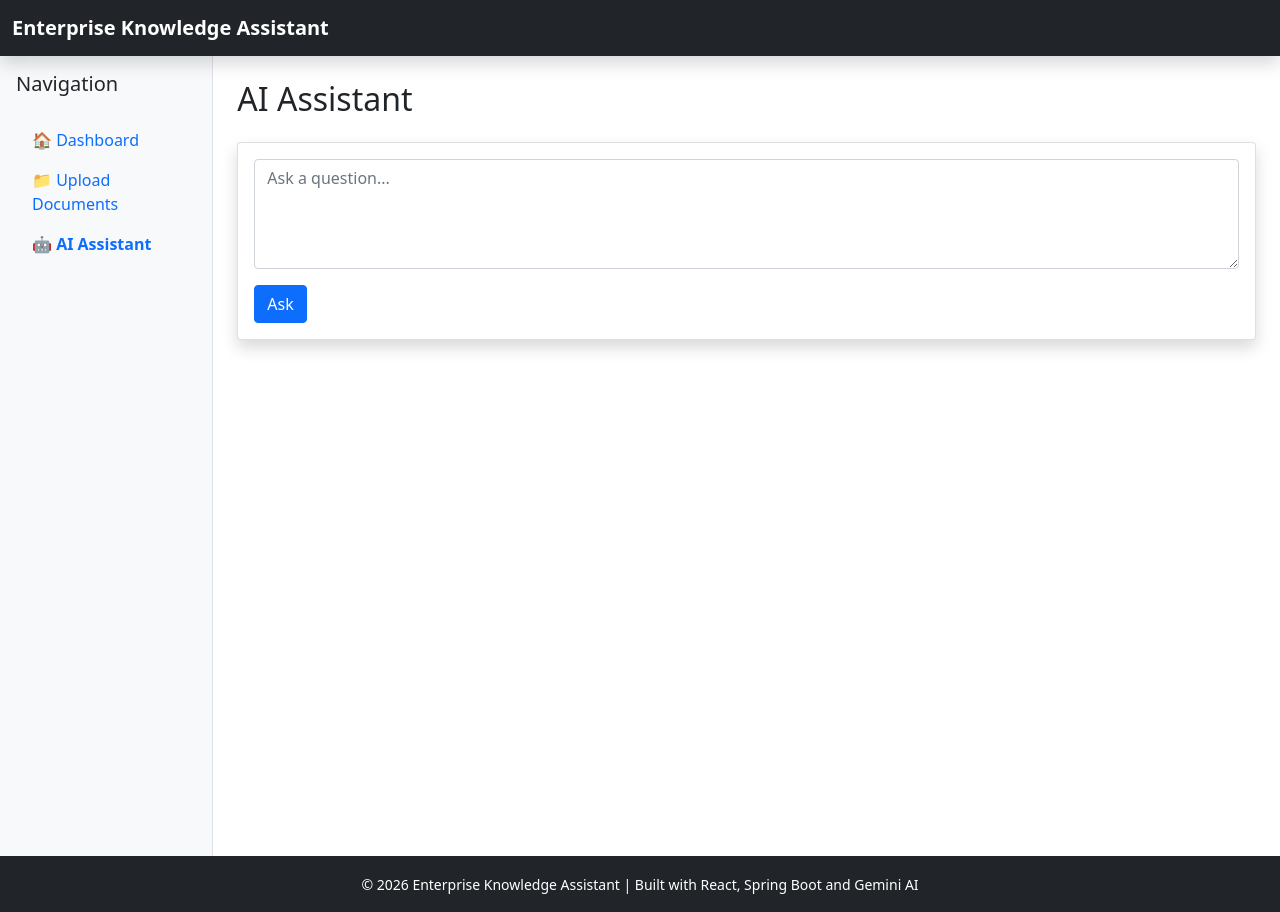
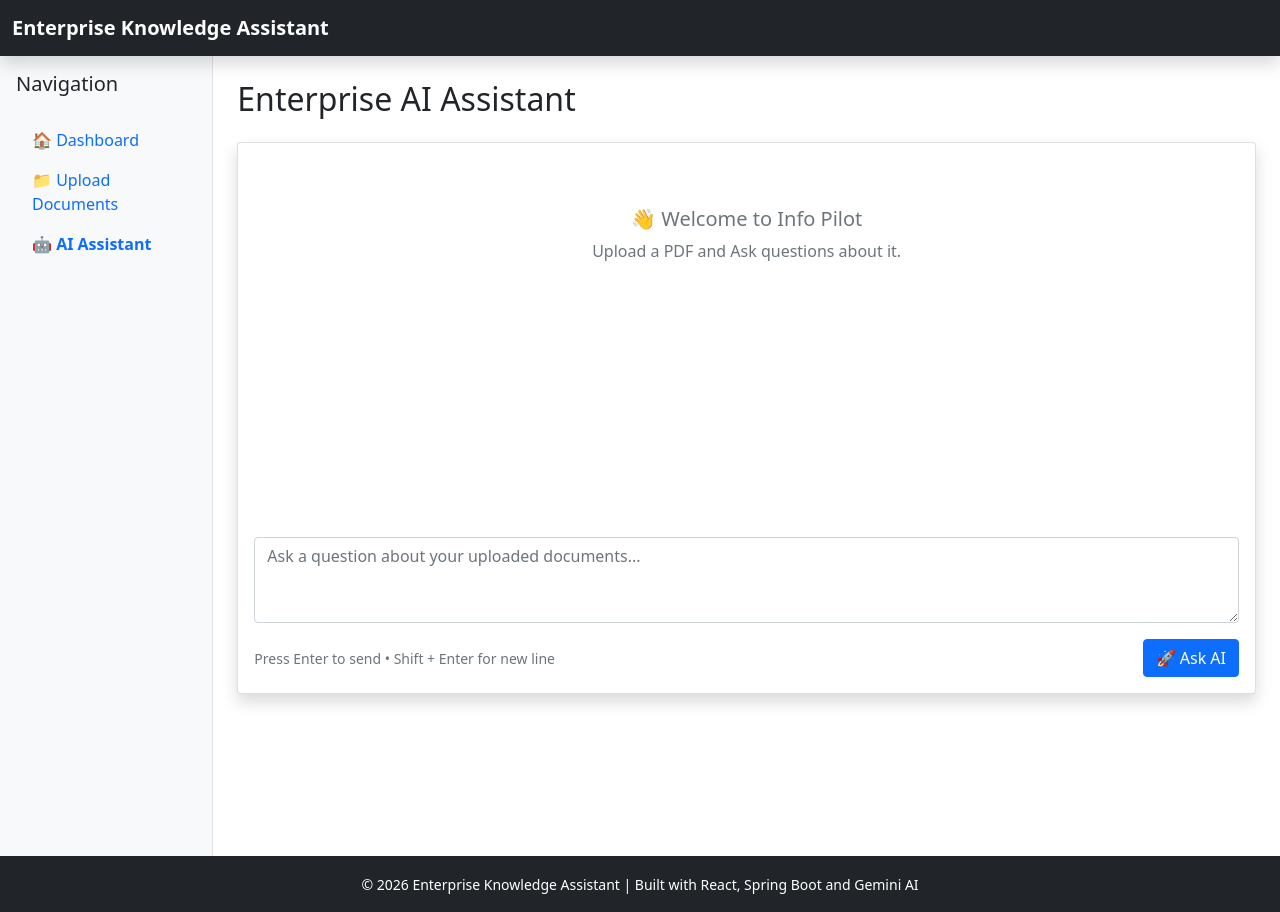
Before and after one commit to Rupesh-Kumbhar/info-pilot-ui, a React (Create React App) app: page /chat in a window 1280 px wide. Built offline with nearby package versions, Linux system fonts and the light colour scheme.

Commit message:
Added UI chat changes

```diff
--- a/package.json
+++ b/package.json
@@ -11,6 +11,7 @@
     "bootstrap": "^5.0.2",
     "react": "^19.2.7",
     "react-dom": "^19.2.7",
+    "react-markdown": "^10.1.0",
     "react-router-dom": "^7.18.1",
     "react-scripts": "5.0.1",
     "sass": "^1.101.3",
--- a/src/pages/ChatPage.jsx
+++ b/src/pages/ChatPage.jsx
@@ -1,74 +1,163 @@
-import { useState } from "react";
+import { useState, useRef, useEffect } from "react";
 import chatService from "../services/chatService";
+import ReactMarkdown from "react-markdown";
+import "./ChatPage.scss";
 
 function ChatPage() {
-
   const [question, setQuestion] = useState("");
-  const [answer, setAnswer] = useState("");
+  const [messages, setMessages] = useState([]);
   const [loading, setLoading] = useState(false);
 
+  const messagesEndRef = useRef(null);
+
+  useEffect(() => {
+    messagesEndRef.current?.scrollIntoView({
+      behavior: "smooth",
+    });
+  }, [messages]);
+
   const handleAsk = async () => {
-    if (!question.trim()) {
+    if (!question.trim() || loading) {
       return;
     }
 
+    const userQuestion = question;
+
+    setMessages((prev) => [
+      ...prev,
+      {
+        role: "user",
+        content: userQuestion,
+      },
+    ]);
+
+    setQuestion("");
+    setLoading(true);
+
     try {
+      const response = await chatService.askQuestion(userQuestion);
 
-      setLoading(true);
-      const response = await chatService.askQuestion(question);
-      setAnswer(response.data.answer);
+      const aiAnswer = response.data.answer;
 
+      setMessages((prev) => [
+        ...prev,
+        {
+          role: "assistant",
+          content: aiAnswer,
+        },
+      ]);
     } catch (error) {
-
       console.error("FULL ERROR", error);
 
-    console.log(
-        error.response?.data
-    );
+      setMessages((prev) => [
+        ...prev,
+        {
+          role: "assistant",
+          content: "❌ Failed to get response from AI.",
+        },
+      ]);
+    } finally {
+      setLoading(false);
+    }
+  };
 
-    setAnswer(
-        JSON.stringify(
-            error.response?.data || error.message
-        )
-    );
-}   finally {
-      setLoading(false);
+  const handleKeyDown = (event) => {
+    if (event.key === "Enter" && !event.shiftKey) {
+      event.preventDefault();
+
+      handleAsk();
     }
   };
 
   return (
     <div>
-      <h2 className="mb-4">AI Assistant</h2>
+      <h2 className="mb-4">Enterprise AI Assistant</h2>
 
       <div className="card shadow">
-        <div className="card-body">
+        <div
+          className="card-body"
+          style={{
+            minHeight: "550px",
+            display: "flex",
+            flexDirection: "column",
+          }}
+        >
+          <div
+            style={{
+              flex: 1,
+              overflowY: "auto",
+              marginBottom: "20px",
+            }}
+          >
+            {messages.length === 0 && (
+              <div className="text-center text-muted mt-5">
+                <h5>👋 Welcome to Info Pilot</h5>
+
+                <p>Upload a PDF and Ask questions about it.</p>
+              </div>
+            )}
+
+            {messages.map((message, index) => (
+              <div
+                key={index}
+                className={
+                  message.role === "user"
+                    ? "d-flex justify-content-end mb-3"
+                    : "d-flex justify-content-start mb-3"
+                }
+              >
+                <div
+                  className={
+                    message.role === "user"
+                      ? "bg-primary text-white p-3 rounded shadow"
+                      : "bg-light p-3 rounded shadow border"
+                  }
+                  style={{
+                    maxWidth: "75%",
+                  }}
+                >
+                  <ReactMarkdown>{message.content}</ReactMarkdown>
+                </div>
+              </div>
+            ))}
+
+            {loading && (
+              <div className="d-flex justify-content-start mb-3">
+                <div className="bg-light p-3 rounded shadow border">
+                  🤖 Thinking...
+                </div>
+              </div>
+            )}
+
+            <div ref={messagesEndRef} />
+          </div>
+
+          <div>
             <textarea
               className="form-control"
-            rows="4"
-            placeholder="Ask a question..."
+              rows="3"
+              placeholder="Ask a question about your uploaded documents..."
               value={question}
               onChange={(e) => setQuestion(e.target.value)}
+              onKeyDown={handleKeyDown}
             />
 
+            <div className="d-flex justify-content-between align-items-center mt-3">
+              <small className="text-muted">
+                Press Enter to send • Shift + Enter for new line
+              </small>
+
               <button
-            className="btn btn-primary mt-3"
+                className="btn btn-primary"
                 onClick={handleAsk}
                 disabled={loading}
               >
-            {loading ? "Thinking..." : "Ask"}
+                {loading ? "Thinking..." : "🚀 Ask AI"}
               </button>
             </div>
           </div>
-
-      {answer && (
-        <div className="card shadow mt-4">
-          <div className="card-body">
-            <h5>Answer</h5>
-
-            <p>{answer}</p>
         </div>
       </div>
-      )}
     </div>
   );
 }
--- /dev/null
+++ b/src/pages/ChatPage.scss
@@ -0,0 +1,3 @@
+p{
+    margin-bottom: 0 !important;
+}
```
Also changed, not shown: 1 other file (tests, documents, lock files or other folders). Lines whose indentation alone changed are shown as unchanged.
